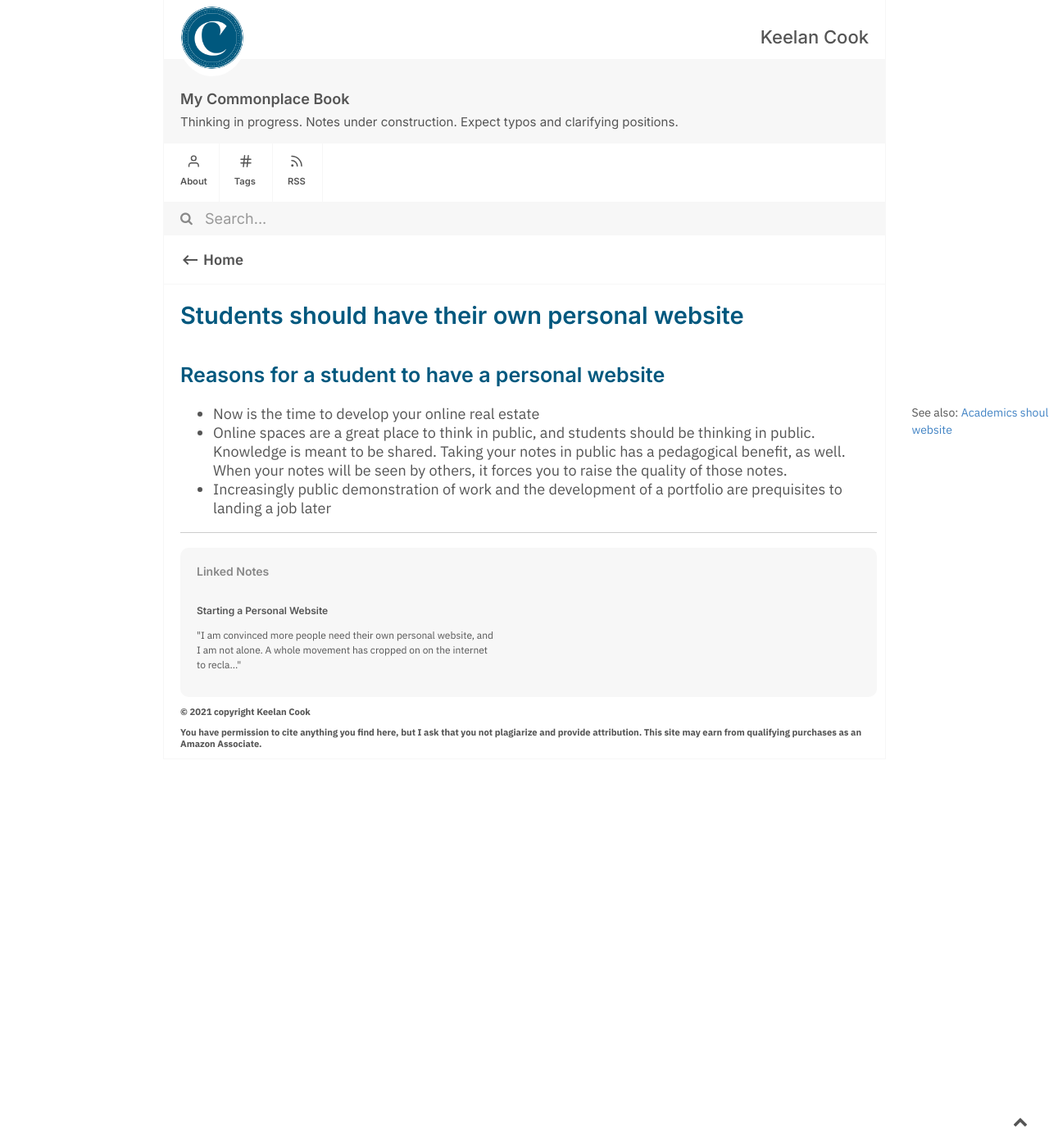
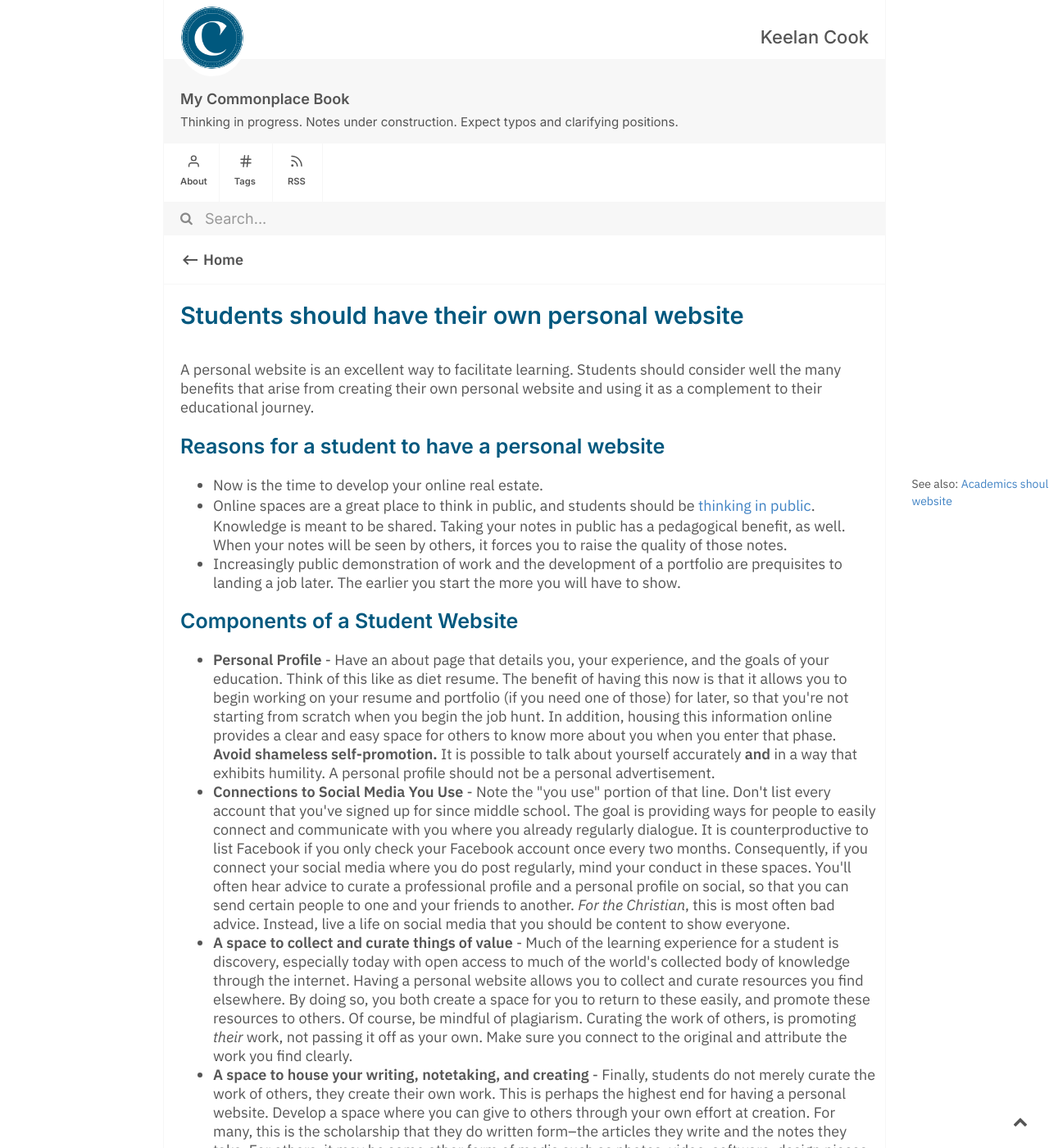
Before and after one commit to keelancook/notebook, a Jekyll site: the page built from _notes/Students should have their own personal website.md, in a window 1280 px wide and 1400 px high. Shown: the whole window at 82% size. Built offline with Jekyll 4.4.1, drawn with Linux system fonts in a browser that asks for light colours; some of the changed text lies outside the part shown.

Commit message:
update personal website notes

```diff
--- a/_notes/Students should have their own personal website.md
+++ b/_notes/Students should have their own personal website.md
@@ -5,8 +5,16 @@ created: 2021-08-23
 
 ---
 
+A personal website is an excellent way to facilitate learning. Students should consider well the many benefits that arise from creating their own personal website and using it as a complement to their educational journey.
+
 ## Reasons for a student to have a personal website
 [[See also: [Academics should have their own personal website](Academics-should-have-their-own-personal-website)::rmn]]
-* Now is the time to develop your online real estate
-* Online spaces are a great place to think in public, and students should be thinking in public. Knowledge is meant to be shared. Taking your notes in public has a pedagogical benefit, as well. When your notes will be seen by others, it forces you to raise the quality of those notes.
-* Increasingly public demonstration of work and the development of a portfolio are prequisites to landing a job later
+- Now is the time to develop your online real estate.
+- Online spaces are a great place to think in public, and students should be [thinking in public](about). Knowledge is meant to be shared. Taking your notes in public has a pedagogical benefit, as well. When your notes will be seen by others, it forces you to raise the quality of those notes.
+- Increasingly public demonstration of work and the development of a portfolio are prequisites to landing a job later. The earlier you start the more you will have to show.
+
+## Components of a Student Website
+- **Personal Profile** - Have an about page that details you, your experience, and the goals of your education. Think of this like as diet resume. The benefit of having this now is that it allows you to begin working on your resume and portfolio (if you need one of those) for later, so that you're not starting from scratch when you begin the job hunt. In addition, housing this information online provides a clear and easy space for others to know more about you when you enter that phase. **Avoid shameless self-promotion.** It is possible to talk about yourself accurately **and** in a way that exhibits humility. A personal profile should not be a personal advertisement.
+- **Connections to Social Media You Use** - Note the "you use" portion of that line. Don't list every account that you've signed up for since middle school. The goal is providing ways for people to easily connect and communicate with you where you already regularly dialogue. It is counterproductive to list Facebook if you only check your Facebook account once every two months. Consequently, if you connect your social media where you do post regularly, mind your conduct in these spaces. You'll often hear advice to curate a professional profile and a personal profile on social, so that you can send certain people to one and your friends to another. *For the Christian*, this is most often bad advice. Instead, live a life on social media that you should be content to show everyone.
+- **A space to collect and curate things of value** - Much of the learning experience for a student is discovery, especially today with open access to much of the world's collected body of knowledge through the internet. Having a personal website allows you to collect and curate resources you find elsewhere. By doing so, you both create a space for you to return to these easily, and promote these resources to others. Of course, be mindful of plagiarism. Curating the work of others, is promoting *their* work, not passing it off as your own. Make sure you connect to the original and attribute the work you find clearly.
+- **A space to house your writing, notetaking, and creating** - Finally, students do not merely curate the work of others, they create their own work. This is perhaps the highest end for having a personal website. Develop a space where you can give to others through your own effort at creation. For many, this is the scholarship that they do written form--the articles they write and the notes they take. For others, it may be some other form of media such as photos, video, software, design pieces, etc. This may be as simple as starting a blog page on your personal website so that you can regularly share work you have done. It can be as advanced as creating a [Digital Garden or Commonplace Book](about) to house all of your notes and research in a public fashion.
```
Also changed, not shown: The Golden Rule is not Karma.md (added, +30 -0 lines), 1 other file.
